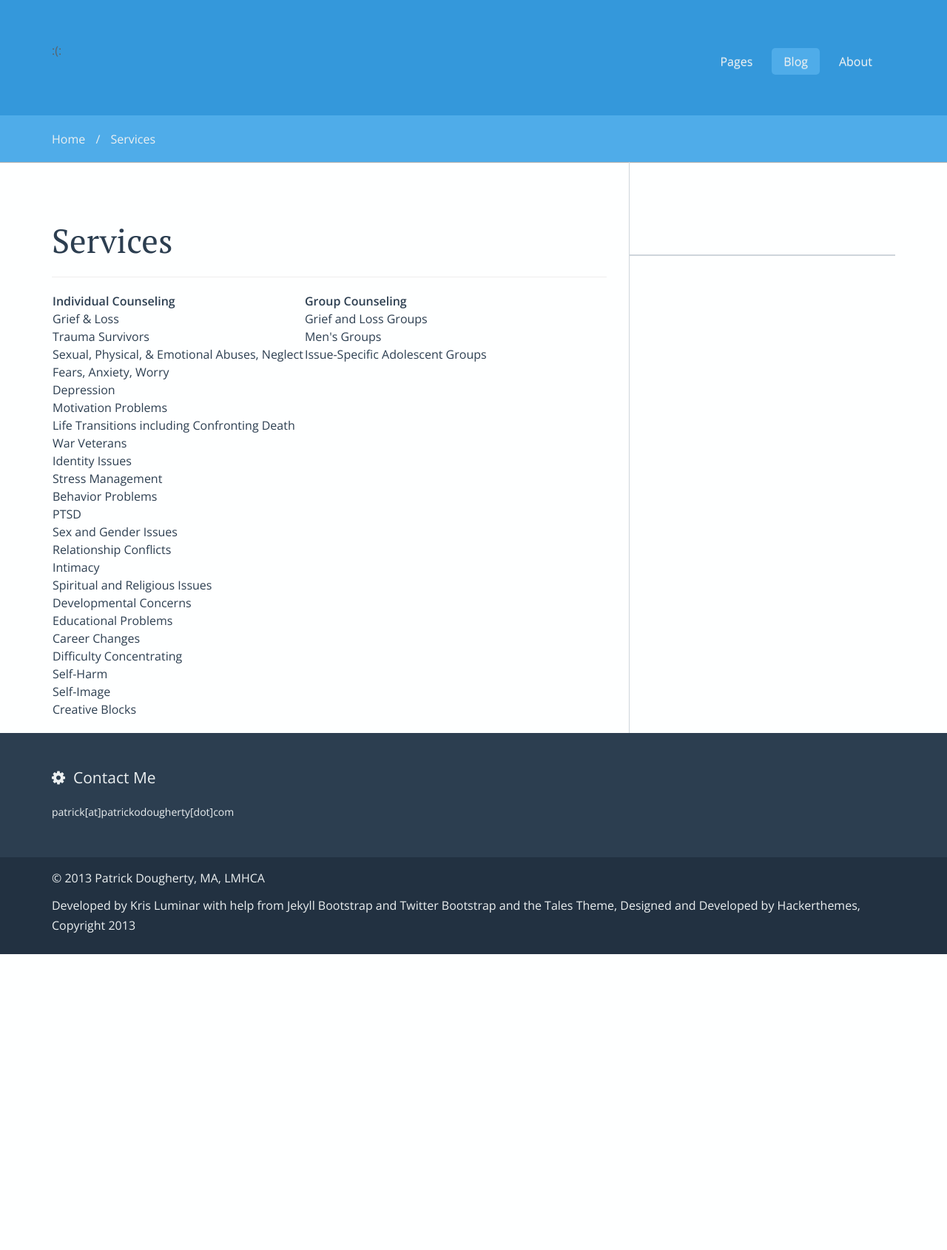
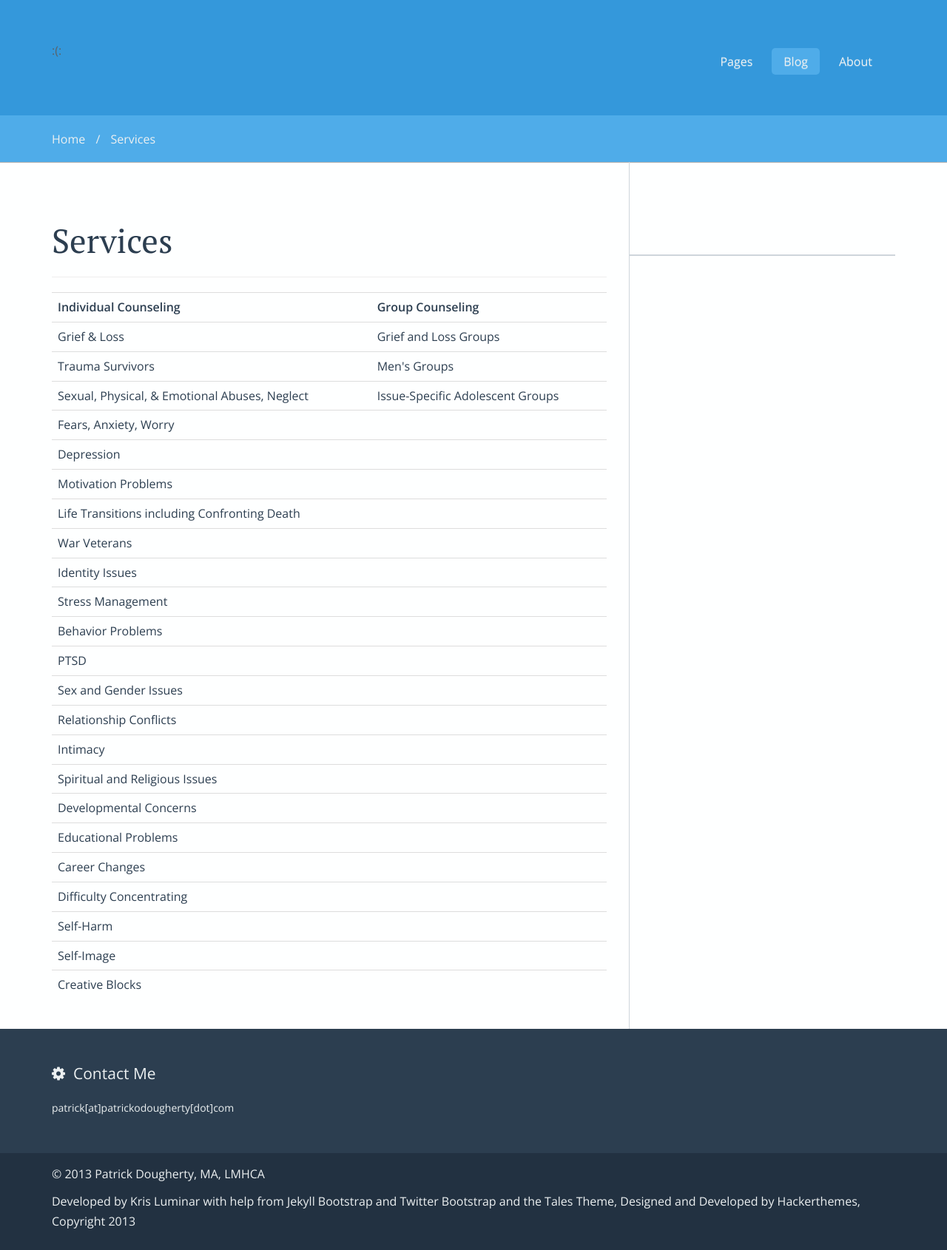
Before and after one commit to Patrick-Dougherty/patrick-dougherty.github.com, a Jekyll site: the page built from services/index.md, in a window 1280 px wide. Shown: the whole page at 74% size. Built offline with Jekyll 4.4.1, drawn with Linux system fonts in a browser that asks for light colours; nearby versions of some CDN libraries; library files that are not in the unit come from our copies; before the commit the page ends 1290 px from its top, so only the background shows below that.

Commit message:
fix description and styling on table

```diff
--- a/services/index.md
+++ b/services/index.md
@@ -1,10 +1,10 @@
 ---
 layout: page
 title: "Services"
-description: ""
+description: "List of my available services."
 ---
 {% include JB/setup %}
-<table>
+<table class="table table-hover">
 <tr><th>Individual Counseling </th><th>Group Counseling</th></tr>
  <tr><td>Grief &amp; Loss </td><td>Grief and Loss Groups</td></tr>
  <tr><td>Trauma Survivors</td><td>Men's Groups</td></tr>
```
